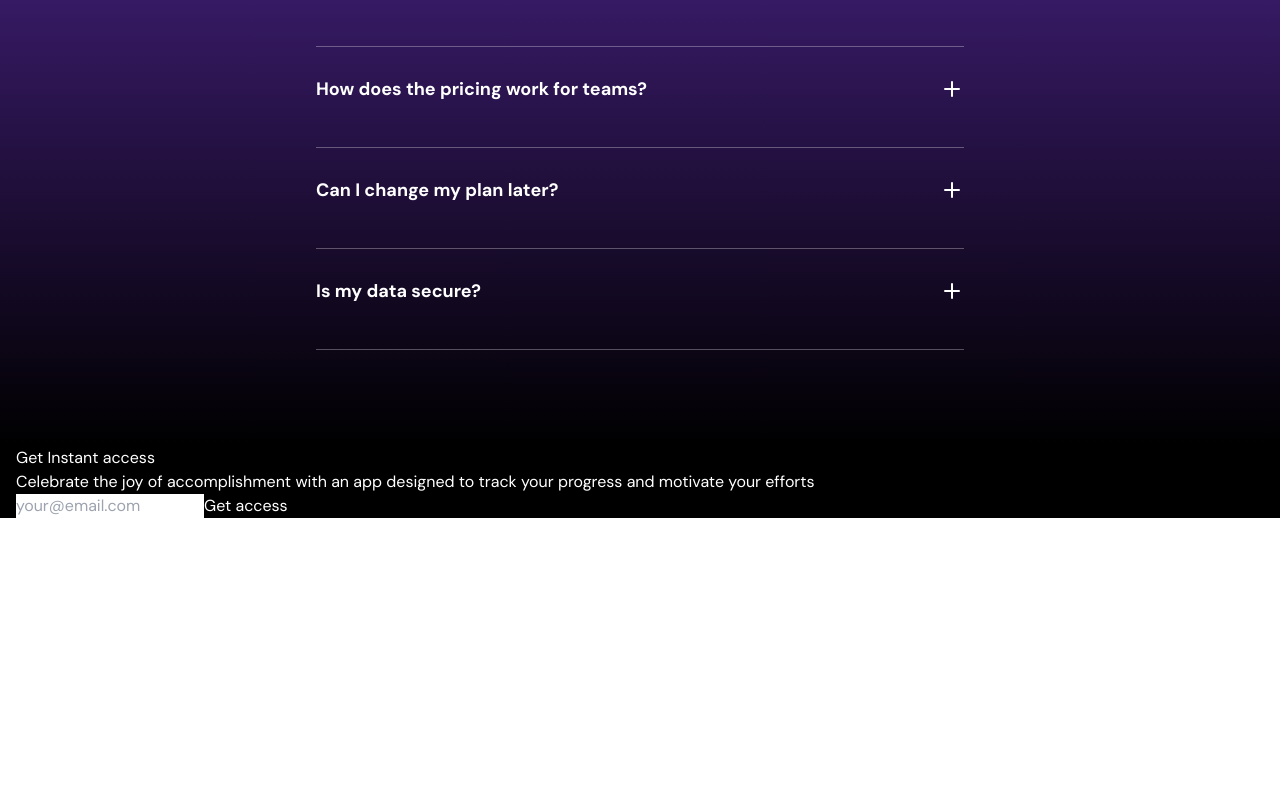
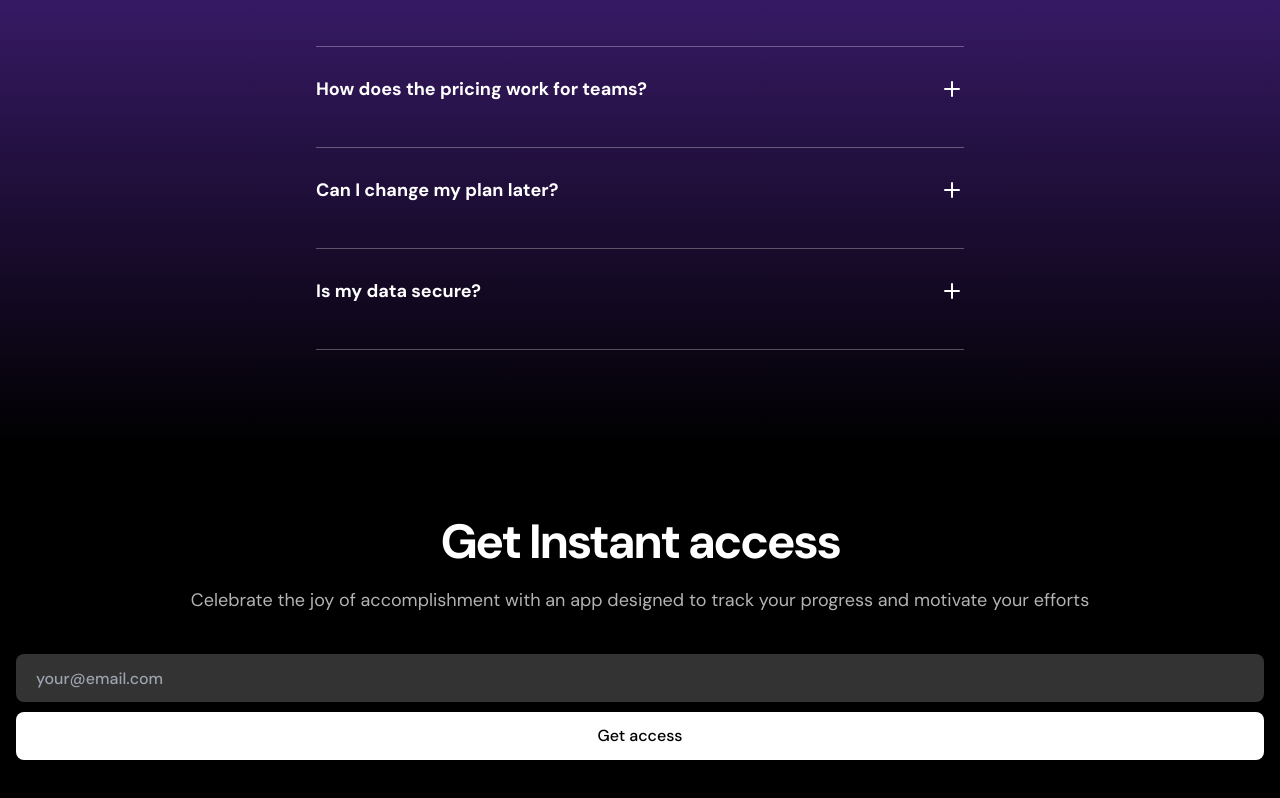
Before and after one commit to diego-teileche/dark-saas-landing-page, a Next.js app: page / in a window 1280 px wide. Shown: the part 3244-4042 px from the top of the page. Before the commit the page ends 3762 px from the top, so only its background shows below. Built offline with nearby package versions, Linux system fonts and the light colour scheme.

Commit message:
CallToAction | Styles
- Title styles added
- Paragraph styles added
- Form styles added

```diff
--- a/src/components/CallToAction.tsx
+++ b/src/components/CallToAction.tsx
@@ -1,16 +1,24 @@
 export const CallToAction = () => {
   return (
-    <section className="bg-black text-white">
+    <section className="bg-black py-[72px] text-center text-white">
       <div className="container">
-        <h2>Get Instant access</h2>
-        <p>
+        <h2 className="text-5xl font-bold tracking-tighter">
+          Get Instant access
+        </h2>
+        <p className="mt-5 text-lg text-white/70">
           Celebrate the joy of accomplishment with an app designed to track your
           progress and motivate your efforts
         </p>
 
-        <form action="">
-          <input type="email" placeholder="your@email.com" />
-          <button>Get access</button>
+        <form className="mt-10 flex flex-col gap-2.5">
+          <input
+            type="email"
+            placeholder="your@email.com"
+            className="h-12 rounded-lg bg-white/20 px-5 font-medium placeholder:text-[#9ca3af]"
+          />
+          <button className="h-12 rounded-lg bg-white font-medium text-black">
+            Get access
+          </button>
         </form>
       </div>
     </section>
```
